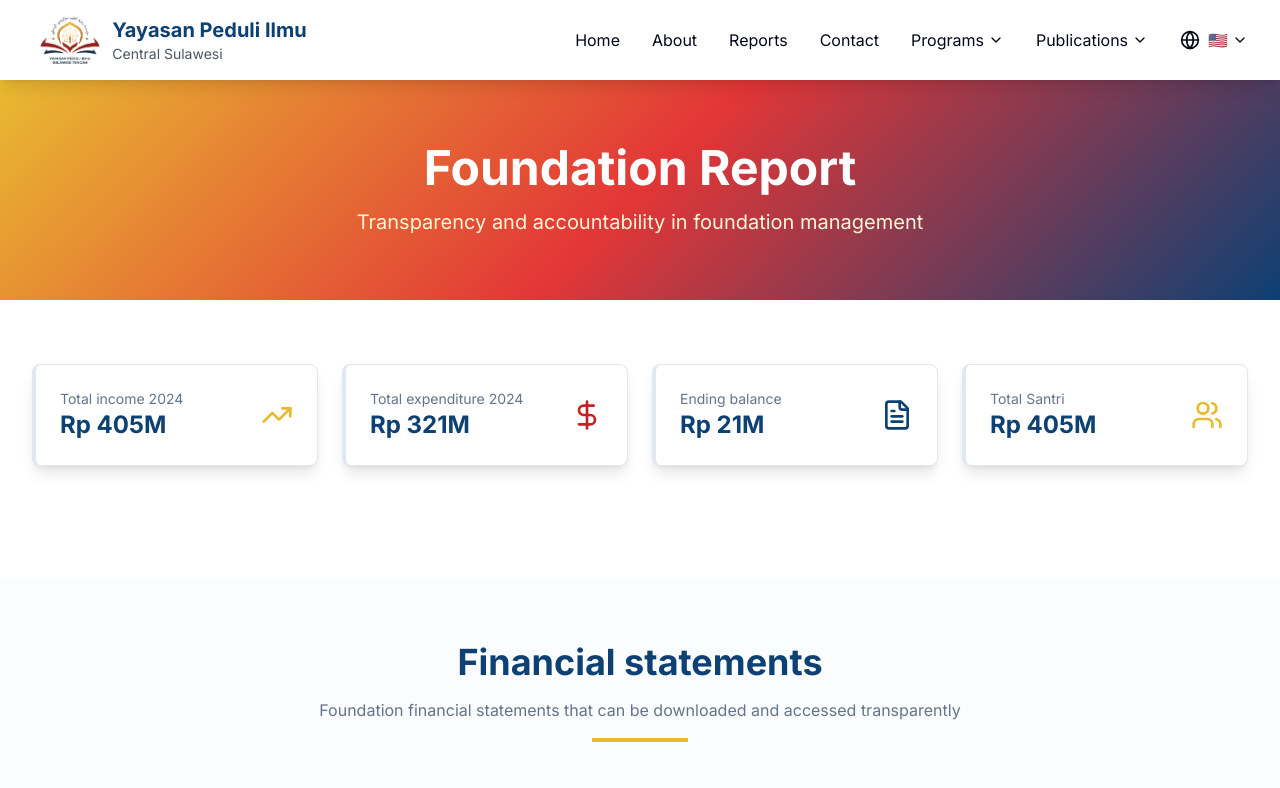
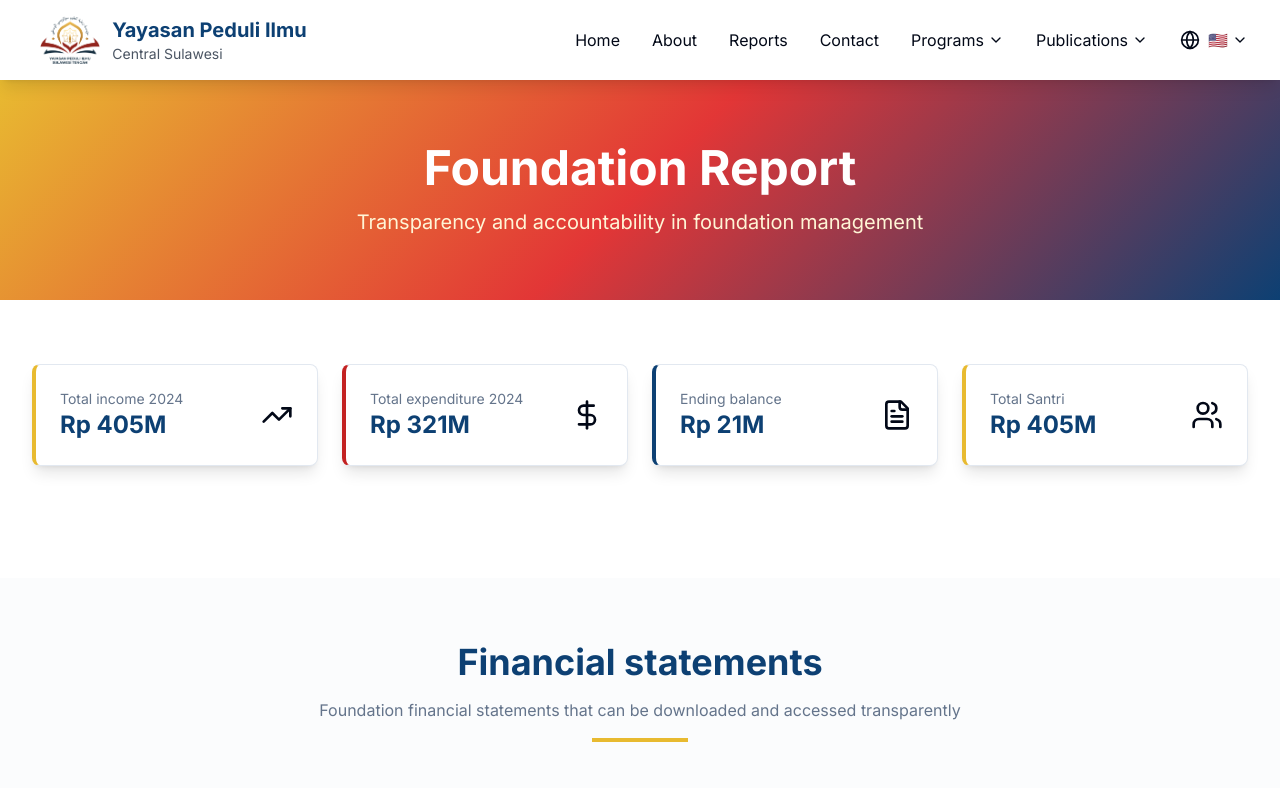
Before and after one commit to hammercode-dev/yayasan-peduli-ilmu, a Next.js app: page /en/report in a window 1280 px wide. Shown: the top 788 px of the page. Built offline with nearby package versions, Linux system fonts and the light colour scheme.

Commit message:
chore: adjust constanst data on home page, fix border color statistic card

```diff
--- a/components/section/home/AnnouncementSection.tsx
+++ b/components/section/home/AnnouncementSection.tsx
@@ -1,37 +1,8 @@
 import React from 'react';
 import { Bell, Calendar, ArrowRight } from 'lucide-react';
+import { ANNOUNCEMENTS } from '@/constants/home';
 
 const AnnouncementSection = () => {
-  const announcements = [
-    {
-      id: 1,
-      title: 'Pendaftaran Santri Baru Tahun 2024/2025',
-      date: '15 Januari 2024',
-      category: 'Pendaftaran',
-      content:
-        'Dibuka pendaftaran santri baru untuk Pondok Pesantren Darul Hadits. Kuota terbatas untuk putra dan putri.',
-      urgent: true,
-    },
-    {
-      id: 2,
-      title: "Kajian Rutin Komunitas Ta'shil Ilmi",
-      date: '10 Januari 2024',
-      category: 'Kajian',
-      content:
-        'Kajian rutin setiap hari Sabtu pukul 08.00 WITA di Masjid Al-Ikhlas Palu.',
-      urgent: false,
-    },
-    {
-      id: 3,
-      title: 'Program Bantuan Beasiswa Yatim',
-      date: '5 Januari 2024',
-      category: 'Beasiswa',
-      content:
-        'Tersedia bantuan beasiswa untuk anak yatim yang ingin menuntut ilmu di pondok pesantren.',
-      urgent: false,
-    },
-  ];
-
   return (
     <section className="py-16">
       <div className="max-w-7xl mx-auto px-4 sm:px-6 lg:px-8">
@@ -46,7 +17,7 @@ const AnnouncementSection = () => {
         </div>
 
         <div className="grid md:grid-cols-2 lg:grid-cols-3 gap-6">
-          {announcements.map((announcement) => (
+          {ANNOUNCEMENTS.map((announcement) => (
             <div
               key={announcement.id}
               className="bg-card rounded-lg shadow-lg hover:shadow-xl transition-all duration-300 border border-border group hover:-translate-y-1"
--- a/components/section/home/DonationSection.tsx
+++ b/components/section/home/DonationSection.tsx
@@ -2,6 +2,7 @@
 
 import React from 'react';
 import { Building, Home, Droplets, Heart } from 'lucide-react';
+import { formatRupiah } from '@/lib/format';
 
 const DonationSection: React.FC = () => {
   const projects = [
@@ -37,15 +38,6 @@ const DonationSection: React.FC = () => {
       urgent: false,
     },
   ];
-
-  const formatRupiah = (amount: number) => {
-    return new Intl.NumberFormat('id-ID', {
-      style: 'currency',
-      currency: 'IDR',
-      minimumFractionDigits: 0,
-      maximumFractionDigits: 0,
-    }).format(amount);
-  };
 
   return (
     <section className="py-16 bg-muted/30">
--- a/components/section/home/VisiMisiSection.tsx
+++ b/components/section/home/VisiMisiSection.tsx
@@ -1,5 +1,6 @@
 import React from 'react';
 import { Target, CheckCircle, Eye } from 'lucide-react';
+import { MISI } from '@/constants/home';
 
 const VisiMisiSection = () => {
   return (
@@ -42,13 +43,7 @@ const VisiMisiSection = () => {
               <h3 className="text-xl font-semibold text-accent-800">Misi</h3>
             </div>
             <div className="px-6 py-5 space-y-4">
-              {[
-                'Menyelenggarakan pendidikan Islam yang berkualitas dan terpadu',
-                'Mengembangkan dakwah Islam yang moderat dan rahmatan lil alamiin',
-                'Memberdayakan masyarakat melalui program-program sosial dan ekonomi',
-                'Membangun jaringan kerjasama dengan berbagai pihak untuk kemajuan pendidikan',
-                'Melestarikan nilai-nilai Islam dalam kehidupan bermasyarakat',
-              ].map((item, index) => (
+              {MISI.map((item, index) => (
                 <div
                   key={index}
                   className="flex items-start gap-4 bg-muted/40 p-4 rounded-lg border  hover:shadow transition-shadow"
--- a/components/section/report/CardStatistic.tsx
+++ b/components/section/report/CardStatistic.tsx
@@ -1,19 +1,33 @@
+import { cn } from '@/lib/utils';
 import { TrendingUp } from 'lucide-react';
+
+const borderColorMap = {
+  'primary': 'border-l-primary-500',
+  'secondary': 'border-l-secondary-600',
+  'accent': 'border-l-accent-800',
+};
 
 const CardStatistic = ({
   title,
   value,
   icon: Icon = TrendingUp,
-  borderColor = 'primary-500',
+  borderColor = 'primary',
 }: {
   title: string;
   value: string;
   icon?: React.ElementType;
   borderColor?: string;
 }) => {
+  const colorClasses =
+    borderColorMap[borderColor as keyof typeof borderColorMap] ||
+    borderColorMap['primary'];
   return (
     <div
-      className={`bg-card rounded-lg shadow-lg border-l-4 border-l-${borderColor} border border-border hover:shadow-xl transition-shadow duration-300`}
+      className={cn(
+        `bg-card rounded-lg shadow-lg border border-border hover:shadow-xl transition-shadow duration-300`,
+        'border-l-4',
+        colorClasses
+      )}
     >
       <div className="p-6">
         <div className="flex items-center justify-between">
--- /dev/null
+++ b/constants/home.ts
@@ -0,0 +1,37 @@
+export const MISI = [
+  'Menyelenggarakan pendidikan Islam yang berkualitas dan terpadu',
+  'Mengembangkan dakwah Islam yang moderat dan rahmatan lil alamiin',
+  'Memberdayakan masyarakat melalui program-program sosial dan ekonomi',
+  'Membangun jaringan kerjasama dengan berbagai pihak untuk kemajuan pendidikan',
+  'Melestarikan nilai-nilai Islam dalam kehidupan bermasyarakat',
+];
+
+export const ANNOUNCEMENTS = [
+  {
+    id: 1,
+    title: 'Pendaftaran Santri Baru Tahun 2024/2025',
+    date: '15 Januari 2024',
+    category: 'Pendaftaran',
+    content:
+      'Dibuka pendaftaran santri baru untuk Pondok Pesantren Darul Hadits. Kuota terbatas untuk putra dan putri.',
+    urgent: true,
+  },
+  {
+    id: 2,
+    title: "Kajian Rutin Komunitas Ta'shil Ilmi",
+    date: '10 Januari 2024',
+    category: 'Kajian',
+    content:
+      'Kajian rutin setiap hari Sabtu pukul 08.00 WITA di Masjid Al-Ikhlas Palu.',
+    urgent: false,
+  },
+  {
+    id: 3,
+    title: 'Program Bantuan Beasiswa Yatim',
+    date: '5 Januari 2024',
+    category: 'Beasiswa',
+    content:
+      'Tersedia bantuan beasiswa untuk anak yatim yang ingin menuntut ilmu di pondok pesantren.',
+    urgent: false,
+  },
+];
--- a/constants/reports.ts
+++ b/constants/reports.ts
@@ -9,28 +9,28 @@ export const STATISTIC_REPORTS = (t: (key: string) => string) => [
     title: `${t('statistic-card.card-1')} 2024`,
     value: 'Rp 405M',
     icon: TrendingUp,
-    borderColor: 'primary-500',
+    borderColor: 'primary',
   },
   {
     id: 2,
     title: `${t('statistic-card.card-2')} 2024`,
     value: 'Rp 321M',
     icon: DollarSign,
-    borderColor: 'secondary-600',
+    borderColor: 'secondary',
   },
   {
     id: 3,
     title: t('statistic-card.card-3'),
     value: 'Rp 21M',
     icon: FileText,
-    borderColor: 'accent-800',
+    borderColor: 'accent',
   },
   {
     id: 4,
     title: t('statistic-card.card-4'),
     value: 'Rp 405M',
     icon: Users,
-    borderColor: 'primary-500',
+    borderColor: 'primary',
   },
 ];
 
```
